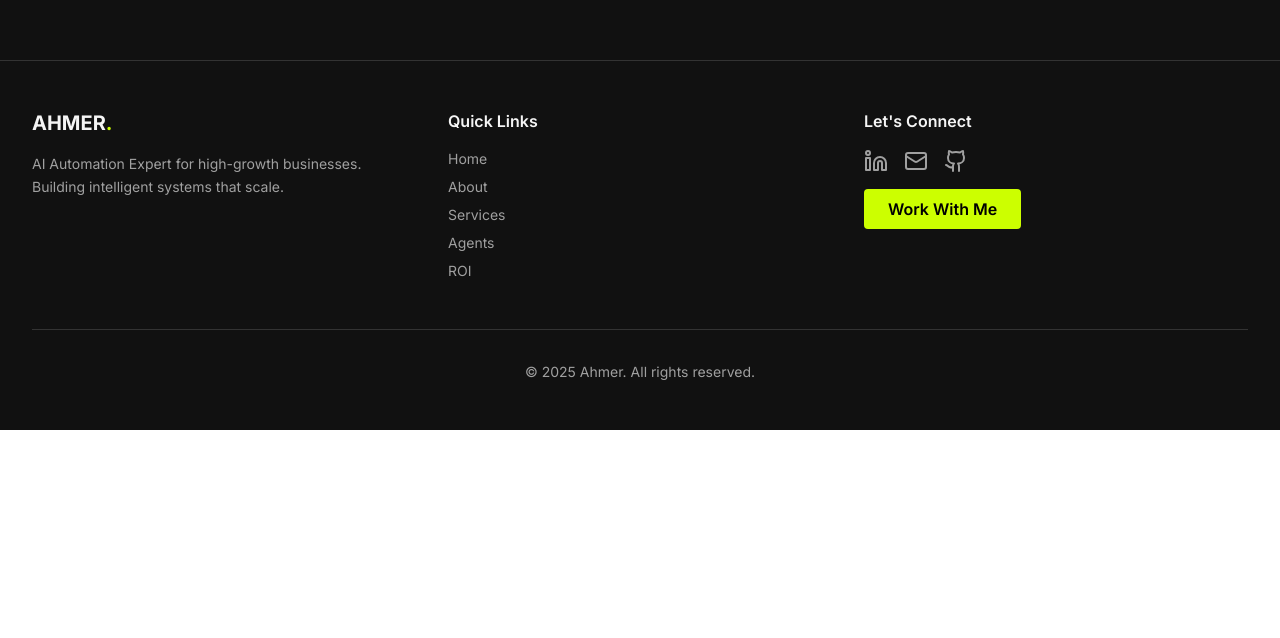
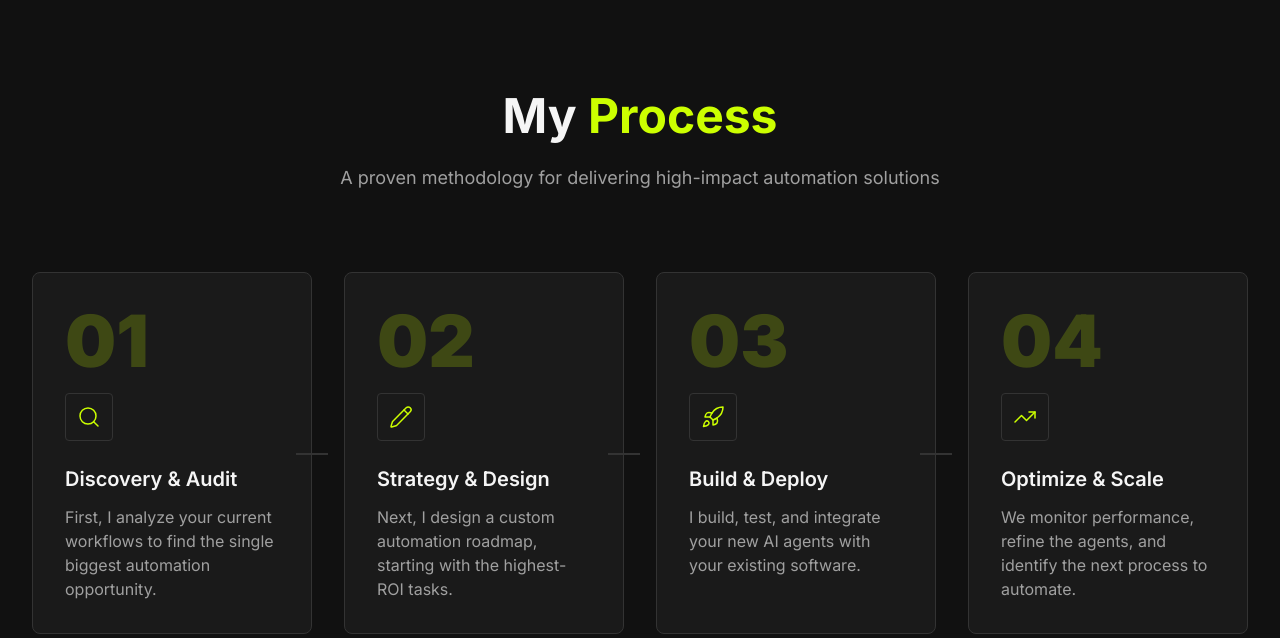
Before and after one commit to Celine96/portfolio-website, a React (Vite) app: page /Services in a window 1280 px wide. Shown: the part 1522-2160 px from the top of the page. Before the commit the page ends 1952 px from the top, so only its background shows below. Built offline with nearby package versions, Linux system fonts and the light colour scheme; no server answers.

Commit message:
File changes

```diff
--- /dev/null
+++ b/src/components/services/MyProcess.jsx
@@ -0,0 +1,91 @@
+import React from "react";
+import { motion } from "framer-motion";
+import { Search, Pencil, Rocket, TrendingUp } from "lucide-react";
+
+export default function MyProcess() {
+  const steps = [
+    {
+      number: "01",
+      icon: Search,
+      title: "Discovery & Audit",
+      description: "First, I analyze your current workflows to find the single biggest automation opportunity."
+    },
+    {
+      number: "02",
+      icon: Pencil,
+      title: "Strategy & Design",
+      description: "Next, I design a custom automation roadmap, starting with the highest-ROI tasks."
+    },
+    {
+      number: "03",
+      icon: Rocket,
+      title: "Build & Deploy",
+      description: "I build, test, and integrate your new AI agents with your existing software."
+    },
+    {
+      number: "04",
+      icon: TrendingUp,
+      title: "Optimize & Scale",
+      description: "We monitor performance, refine the agents, and identify the next process to automate."
+    }
+  ];
+
+  return (
+    <section className="py-16 sm:py-24 md:py-32 bg-[#111111]">
+      <div className="max-w-7xl mx-auto px-4 sm:px-6 lg:px-8">
+        <motion.div
+          initial={{ opacity: 0, y: 20 }}
+          whileInView={{ opacity: 1, y: 0 }}
+          transition={{ duration: 0.6 }}
+          viewport={{ once: true }}
+          className="text-center mb-12 sm:mb-20"
+        >
+          <h2 className="text-3xl sm:text-4xl md:text-5xl font-bold mb-4 sm:mb-6 text-[#F5F5F5]">
+            My <span className="text-[#CCFF00]">Process</span>
+          </h2>
+          <p className="text-base sm:text-lg text-[#A0A0A0] max-w-2xl mx-auto">
+            A proven methodology for delivering high-impact automation solutions
+          </p>
+        </motion.div>
+
+        <div className="grid grid-cols-1 md:grid-cols-2 lg:grid-cols-4 gap-6 sm:gap-8">
+          {steps.map((step, index) => (
+            <motion.div
+              key={step.number}
+              initial={{ opacity: 0, y: 20 }}
+              whileInView={{ opacity: 1, y: 0 }}
+              transition={{ duration: 0.6, delay: index * 0.1 }}
+              viewport={{ once: true }}
+              className="relative"
+            >
+              <div className="bg-[#1A1A1A] border border-[#333333] rounded-lg p-6 sm:p-8 h-full card-hover">
+                {/* Step Number */}
+                <div className="text-6xl sm:text-7xl font-black text-[#CCFF00] opacity-20 mb-4">
+                  {step.number}
+                </div>
+
+                {/* Icon */}
+                <div className="w-12 h-12 flex items-center justify-center rounded border border-[#333333] mb-6">
+                  <step.icon className="w-6 h-6 text-[#CCFF00]" strokeWidth={1.5} />
+                </div>
+
+                {/* Content */}
+                <h3 className="text-lg sm:text-xl font-semibold mb-3 text-[#F5F5F5]">
+                  {step.title}
+                </h3>
+                <p className="text-sm sm:text-base text-[#A0A0A0] leading-relaxed">
+                  {step.description}
+                </p>
+              </div>
+
+              {/* Connecting Line (desktop only) */}
+              {index < steps.length - 1 && (
+                <div className="hidden lg:block absolute top-1/2 -right-4 w-8 h-0.5 bg-[#333333]" />
+              )}
+            </motion.div>
+          ))}
+        </div>
+      </div>
+    </section>
+  );
+}
--- /dev/null
+++ b/src/components/testimonials/TestimonialsSection.jsx
@@ -0,0 +1,118 @@
+import React, { useState } from "react";
+import { motion } from "framer-motion";
+import { ChevronLeft, ChevronRight, Quote } from "lucide-react";
+import { Card } from "@/components/ui/card";
+
+export default function TestimonialsSection() {
+  const [currentIndex, setCurrentIndex] = useState(0);
+
+  const testimonials = [
+    {
+      quote: "We were wasting hours on manual lead qualification. Ahmer's AI agent integrated directly with our CRM and now automatically scores 90% of our leads. Our MQL-to-SQL conversion rate is up 15%. The highest-ROI project we've done this year.",
+      name: "Tony Dinh",
+      title: "Founder",
+      company: "Black Magic"
+    },
+    {
+      quote: "As a small team, we were drowning in support tickets. Ahmer's agent now handles 60% of our common inquiries, letting us focus on growth. Our customer response time went from 24 hours to instant, and our CSAT scores have never been higher.",
+      name: "Corey Moen",
+      title: "Founder & Creative Director",
+      company: "Calico"
+    },
+    {
+      quote: "Our team was buried in manual data entry from client reports. Ahmer built a custom solution that saved us over 30 hours a week and reduced our data errors to zero. A total professional.",
+      name: "Carlea O'Hagan",
+      title: "Founder & CEO",
+      company: "Jaded Beauty"
+    }
+  ];
+
+  const nextTestimonial = () => {
+    setCurrentIndex((prev) => (prev + 1) % testimonials.length);
+  };
+
+  const prevTestimonial = () => {
+    setCurrentIndex((prev) => (prev - 1 + testimonials.length) % testimonials.length);
+  };
+
+  return (
+    <section className="py-16 sm:py-24 md:py-32 bg-[#111111]">
+      <div className="max-w-5xl mx-auto px-4 sm:px-6 lg:px-8">
+        <motion.div
+          initial={{ opacity: 0, y: 20 }}
+          whileInView={{ opacity: 1, y: 0 }}
+          transition={{ duration: 0.6 }}
+          viewport={{ once: true }}
+          className="text-center mb-12 sm:mb-16"
+        >
+          <h2 className="text-3xl sm:text-4xl md:text-5xl font-bold mb-4 sm:mb-6 text-[#F5F5F5]">
+            What Clients <span className="text-[#CCFF00]">Say</span>
+          </h2>
+          <p className="text-base sm:text-lg text-[#A0A0A0]">
+            Real results from real businesses
+          </p>
+        </motion.div>
+
+        <div className="relative">
+          <Card className="bg-[#1A1A1A] border-[#333333] p-8 sm:p-12">
+            <Quote className="w-10 h-10 sm:w-12 sm:h-12 text-[#CCFF00] mb-6 sm:mb-8" />
+
+            <motion.div
+              key={currentIndex}
+              initial={{ opacity: 0, x: 20 }}
+              animate={{ opacity: 1, x: 0 }}
+              exit={{ opacity: 0, x: -20 }}
+              transition={{ duration: 0.3 }}
+            >
+              <p className="text-lg sm:text-xl md:text-2xl text-[#F5F5F5] leading-relaxed mb-8 sm:mb-12">
+                "{testimonials[currentIndex].quote}"
+              </p>
+
+              <div className="flex items-center justify-between flex-wrap gap-4">
+                <div>
+                  <p className="text-base sm:text-lg font-bold text-[#F5F5F5]">
+                    {testimonials[currentIndex].name}
+                  </p>
+                  <p className="text-sm sm:text-base text-[#A0A0A0]">
+                    {testimonials[currentIndex].title}
+                  </p>
+                  <p className="text-sm sm:text-base text-[#CCFF00]">
+                    {testimonials[currentIndex].company}
+                  </p>
+                </div>
+
+                <div className="flex items-center gap-4">
+                  <button
+                    onClick={prevTestimonial}
+                    className="p-2 sm:p-3 rounded border border-[#333333] hover:border-[#CCFF00] transition-colors"
+                  >
+                    <ChevronLeft className="w-5 h-5 sm:w-6 sm:h-6 text-[#F5F5F5]" />
+                  </button>
+                  <button
+                    onClick={nextTestimonial}
+                    className="p-2 sm:p-3 rounded border border-[#333333] hover:border-[#CCFF00] transition-colors"
+                  >
+                    <ChevronRight className="w-5 h-5 sm:w-6 sm:h-6 text-[#F5F5F5]" />
+                  </button>
+                </div>
+              </div>
+            </motion.div>
+          </Card>
+
+          {/* Dots Indicator */}
+          <div className="flex justify-center gap-2 mt-6 sm:mt-8">
+            {testimonials.map((_, index) => (
+              <button
+                key={index}
+                onClick={() => setCurrentIndex(index)}
+                className={`w-2 h-2 rounded-full transition-all ${
+                  index === currentIndex ? 'bg-[#CCFF00] w-8' : 'bg-[#333333]'
+                }`}
+              />
+            ))}
+          </div>
+        </div>
+      </div>
+    </section>
+  );
+}
--- a/src/pages/Services.jsx
+++ b/src/pages/Services.jsx
@@ -11,6 +11,7 @@ import {
   Bot,
   Zap,
 } from "lucide-react";
+import MyProcess from "../components/services/MyProcess";
 
 export default function Services() {
   const services = [
@@ -55,24 +56,24 @@ export default function Services() {
   return (
     <div className="pt-20 min-h-screen bg-[#111111]">
       {/* Hero Section */}
-      <section className="py-32">
-        <div className="max-w-7xl mx-auto px-6 lg:px-8">
+      <section className="py-16 sm:py-24 md:py-32">
+        <div className="max-w-7xl mx-auto px-4 sm:px-6 lg:px-8">
           <motion.div
             initial={{ opacity: 0, y: 20 }}
             animate={{ opacity: 1, y: 0 }}
             transition={{ duration: 0.6 }}
-            className="text-center mb-20"
+            className="text-center mb-12 sm:mb-20"
           >
-            <h1 className="text-5xl md:text-6xl font-bold mb-6 text-[#F5F5F5]">
+            <h1 className="text-4xl sm:text-5xl md:text-6xl font-bold mb-4 sm:mb-6 text-[#F5F5F5]">
               Your Path to <span className="text-[#CCFF00]">Efficiency</span>
             </h1>
-            <p className="text-lg text-[#A0A0A0] max-w-3xl mx-auto">
+            <p className="text-base sm:text-lg text-[#A0A0A0] max-w-3xl mx-auto">
               Strategic AI automation solutions designed to transform your business operations
             </p>
           </motion.div>
 
           {/* Services Grid */}
-          <div className="grid md:grid-cols-2 lg:grid-cols-3 gap-8">
+          <div className="grid grid-cols-1 md:grid-cols-2 lg:grid-cols-3 gap-6 sm:gap-8">
             {services.map((service, index) => (
               <motion.div
                 key={service.id}
@@ -81,18 +82,18 @@ export default function Services() {
                 transition={{ duration: 0.6, delay: index * 0.1 }}
                 viewport={{ once: true }}
               >
-                <Card className="bg-[#1A1A1A] border-[#333333] p-8 h-full card-hover">
+                <Card className="bg-[#1A1A1A] border-[#333333] p-6 sm:p-8 h-full card-hover">
                   <div className="space-y-6">
                     <div className="w-12 h-12 flex items-center justify-center rounded border border-[#333333]">
                       <service.icon className="w-6 h-6 text-[#CCFF00]" strokeWidth={1.5} />
                     </div>
 
                     <div className="space-y-3">
-                      <h3 className="text-xl font-semibold text-[#F5F5F5]">
+                      <h3 className="text-lg sm:text-xl font-semibold text-[#F5F5F5]">
                         {service.title}
                       </h3>
 
-                      <p className="text-[#A0A0A0] leading-relaxed">
+                      <p className="text-sm sm:text-base text-[#A0A0A0] leading-relaxed">
                         {service.description}
                       </p>
                     </div>
@@ -108,15 +109,15 @@ export default function Services() {
             whileInView={{ opacity: 1, y: 0 }}
             transition={{ duration: 0.6 }}
             viewport={{ once: true }}
-            className="mt-20 text-center"
+            className="mt-12 sm:mt-20 text-center"
           >
-            <Card className="bg-[#1A1A1A] border-[#333333] p-12">
-              <h3 className="text-3xl font-bold mb-4 text-[#F5F5F5]">Need a Custom Solution?</h3>
-              <p className="text-lg text-[#A0A0A0] mb-8 max-w-2xl mx-auto">
+            <Card className="bg-[#1A1A1A] border-[#333333] p-8 sm:p-12">
+              <h3 className="text-2xl sm:text-3xl font-bold mb-4 text-[#F5F5F5]">Need a Custom Solution?</h3>
+              <p className="text-base sm:text-lg text-[#A0A0A0] mb-6 sm:mb-8 max-w-2xl mx-auto">
                 Every business is unique. Let's build an automation strategy tailored specifically to your needs.
               </p>
               <Link to={createPageUrl("Contact")}>
-                <button className="px-8 py-4 bg-[#CCFF00] text-black font-bold text-lg rounded button-hover">
+                <button className="px-6 sm:px-8 py-3 sm:py-4 bg-[#CCFF00] text-black font-bold text-base sm:text-lg rounded button-hover">
                   Schedule a Consultation
                 </button>
               </Link>
@@ -124,6 +125,8 @@ export default function Services() {
           </motion.div>
         </div>
       </section>
+
+      <MyProcess />
     </div>
   );
 }
```
